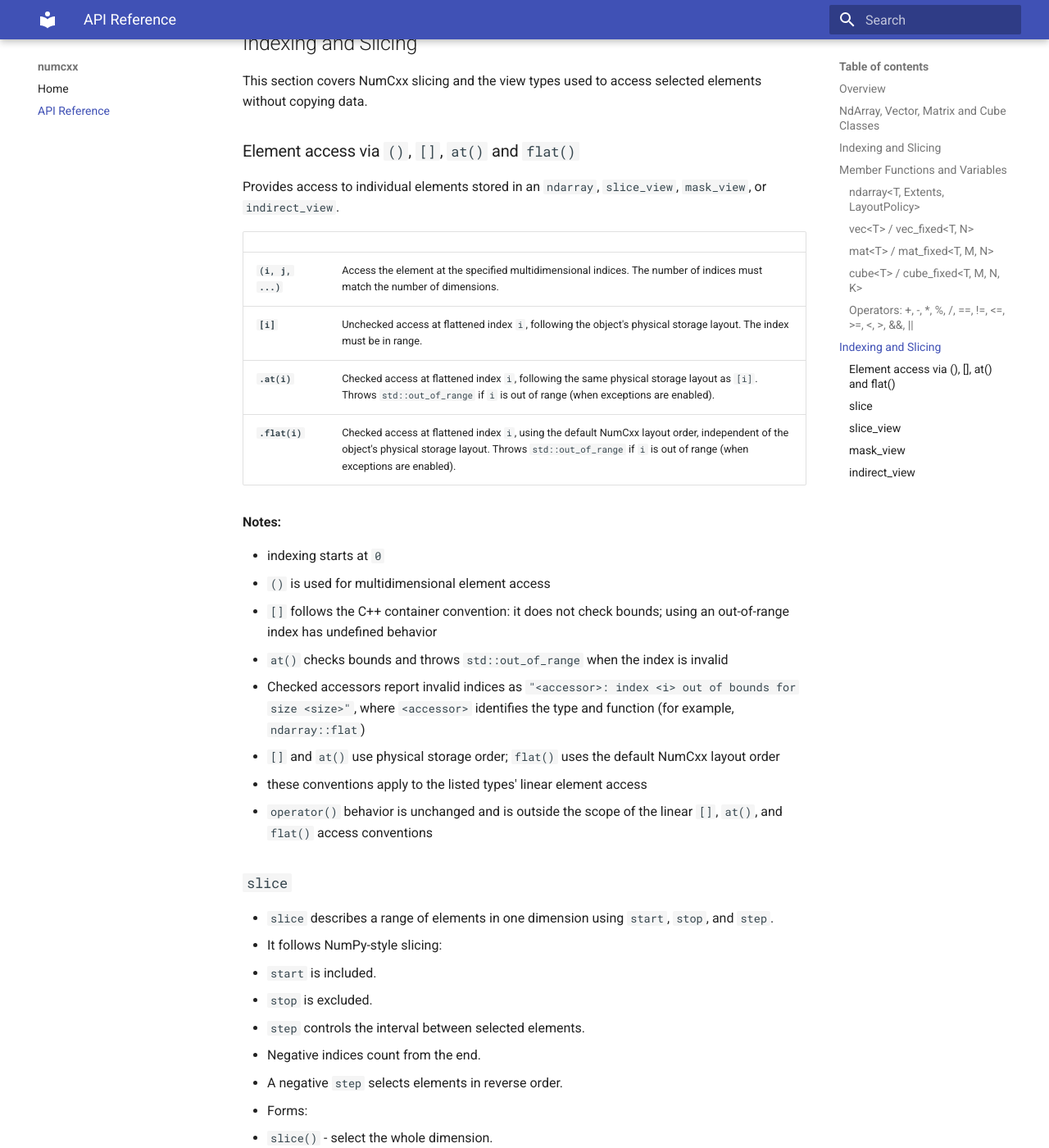
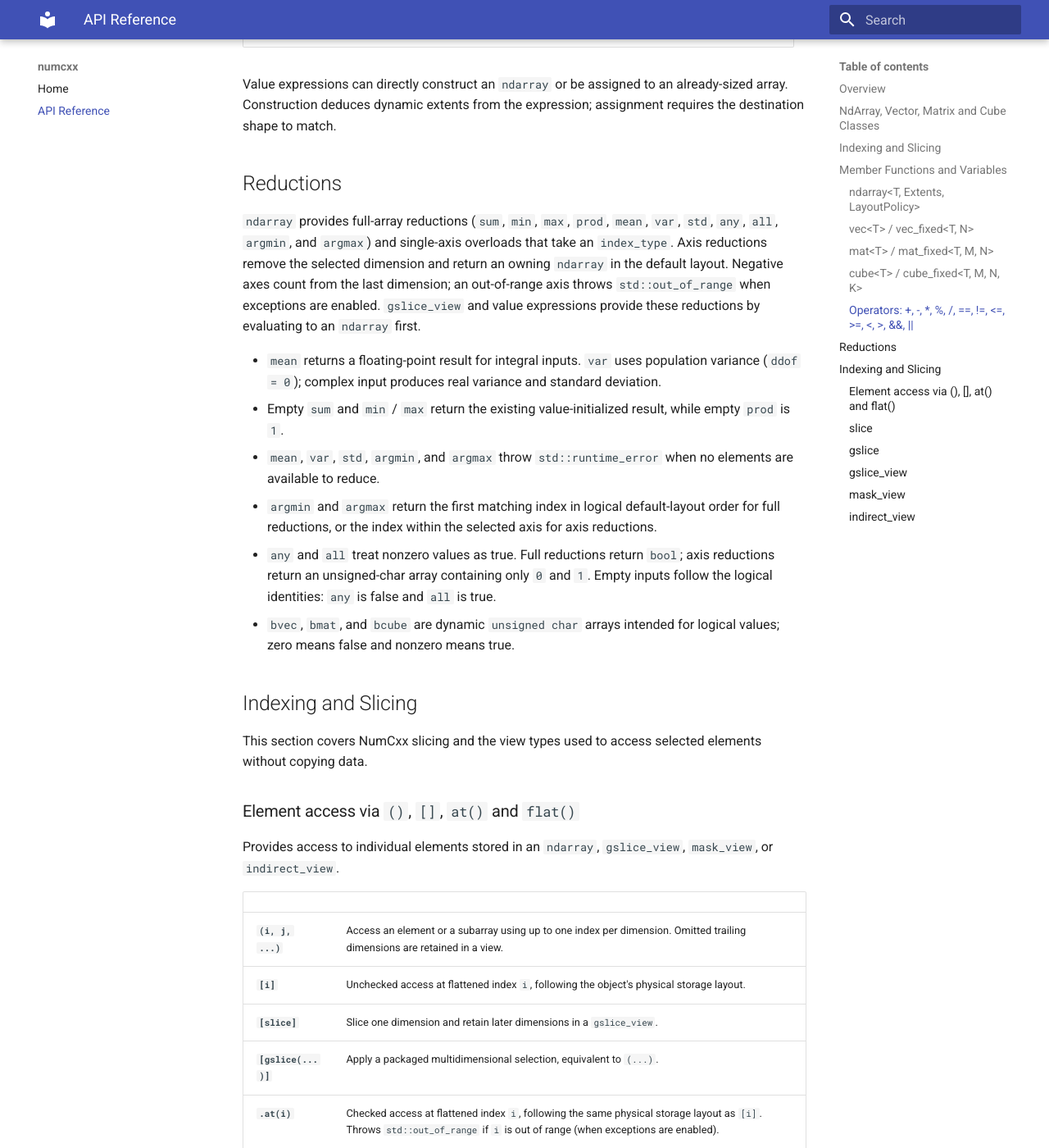
Before and after one commit to ypan1988/numcxx, an MkDocs documentation site: the page built from docs/API.md, in a window 1280 px wide and 1400 px high, scrolled down 4354 px. Shown: the whole window at 82% size. Built offline with MkDocs 1.6.1 and Material for MkDocs 9.7.7, drawn with Linux system fonts in a browser that asks for light colours; some of the changed text lies outside the part shown.

Commit message:
construct from expression

```diff
--- a/docs/API.md
+++ b/docs/API.md
@@ -4,6 +4,7 @@
 + [ndarray, vector, matrix and cube classes](#ndarray-classes)
 + [indexing and slicing](#indexing-and-slicing)
 + [member functions and variables](#member-functions-and-variables)
++ [reductions](#reductions)
 
 <a id="ndarray-classes"></a>
 ## NdArray, Vector, Matrix and Cube Classes
@@ -21,7 +22,8 @@
 |---|---|
 | **[element access](#element-access)** | element access via `()`, `[]` and `flat()` |
 | **[`slice`](#slice-def)** | describes a range of elements along one dimension |
-| **[`slice_view`](#slice-view-def)** | view created by slicing an array |
+| **[`gslice`](#gslice-def)** | packages multidimensional index and slice arguments |
+| **[`gslice_view`](#gslice-view-def)** | view created by slicing an array |
 | **[`mask_view`](#mask-view-def)** | view selecting elements using a boolean mask |
 | **[`indirect_view`](#indirect-view-def)** | view selecting elements using indices |
 
@@ -41,7 +43,7 @@
     + `ndarray(SizeTypes... dyn_exts)` - with dynamic extents (rank must match `Extents::rank()`).
     + `ndarray(const ndarray &other)` - copy constructor.
     + `ndarray(ndarray &&other)` - move constructor.
-    + `ndarray(const slice_view<T, Ex, Lp> &sv)` - from a slice view.
+    + `ndarray(const gslice_view<T, Ex, Lp> &sv)` - from a slice view.
     + `ndarray(const mask_view<T> &mv)` - from a mask view.
     + `ndarray(const indirect_view<T> &iv)` - from an indirect view.
 
@@ -144,6 +146,37 @@ ucube222 / ucube333 / ucube444 = cube_fixed<unsigned, N, N, N>
 | `&&` | element-wise logical AND |
 | `\|\|` | element-wise logical OR |
 
+Value expressions can directly construct an `ndarray` or be assigned to an
+already-sized array. Construction deduces dynamic extents from the expression;
+assignment requires the destination shape to match.
+
+<a id="reductions"></a>
+## Reductions
+
+`ndarray` provides full-array reductions (`sum`, `min`, `max`, `prod`, `mean`,
+`var`, `std`, `any`, `all`, `argmin`, and `argmax`) and single-axis overloads
+that take an `index_type`. Axis reductions remove the selected dimension and
+return an owning `ndarray` in the default layout. Negative axes count from the
+last dimension; an out-of-range axis throws `std::out_of_range` when exceptions
+are enabled. `gslice_view` and value expressions provide these reductions by
+evaluating to an `ndarray` first.
+
+- `mean` returns a floating-point result for integral inputs. `var` uses
+  population variance (`ddof = 0`); complex input produces real variance and
+  standard deviation.
+- Empty `sum` and `min` / `max` return the existing value-initialized result,
+  while empty `prod` is `1`.
+- `mean`, `var`, `std`, `argmin`, and `argmax` throw `std::runtime_error` when
+  no elements are available to reduce.
+- `argmin` and `argmax` return the first matching index in logical
+  default-layout order for full reductions, or the index within the selected
+  axis for axis reductions.
+- `any` and `all` treat nonzero values as true. Full reductions return `bool`;
+  axis reductions return an unsigned-char array containing only `0` and `1`.
+  Empty inputs follow the logical identities: `any` is false and `all` is true.
+- `bvec`, `bmat`, and `bcube` are dynamic `unsigned char` arrays intended for
+  logical values; zero means false and nonzero means true.
+
 ## Indexing and Slicing
 
 This section covers NumCxx slicing and the view types used to access selected elements without copying data.
@@ -151,26 +184,33 @@ This section covers NumCxx slicing and the view types used to access selected el
 <a id="element-access"></a>
 ### Element access via `()`, `[]`, `at()` and `flat()`
 
-Provides access to individual elements stored in an `ndarray`, `slice_view`,
+Provides access to individual elements stored in an `ndarray`, `gslice_view`,
 `mask_view`, or `indirect_view`.
 
 | | |
 |---|---|
-| **`(i, j, ...)`** | Access the element at the specified multidimensional indices. The number of indices must match the number of dimensions. |
-| **`[i]`** | Unchecked access at flattened index `i`, following the object's physical storage layout. The index must be in range. |
+| **`(i, j, ...)`** | Access an element or a subarray using up to one index per dimension. Omitted trailing dimensions are retained in a view. |
+| **`[i]`** | Unchecked access at flattened index `i`, following the object's physical storage layout. |
+| **`[slice]`** | Slice one dimension and retain later dimensions in a `gslice_view`. |
+| **`[gslice(...)]`** | Apply a packaged multidimensional selection, equivalent to `(...)`. |
 | **`.at(i)`** | Checked access at flattened index `i`, following the same physical storage layout as `[i]`. Throws `std::out_of_range` if `i` is out of range (when exceptions are enabled). |
 | **`.flat(i)`** | Checked access at flattened index `i`, using the default NumCxx layout order, independent of the object's physical storage layout. Throws `std::out_of_range` if `i` is out of range (when exceptions are enabled). |
 
 **Notes:**
 
 - indexing starts at `0`
-- `()` is used for multidimensional element access
-- `[]` follows the C++ container convention: it does not check bounds; using an out-of-range index has undefined behavior
+- `()` handles multiple indices and remains the multidimensional indexing and slicing syntax.
+- When every dimension is indexed by an integer, `()` returns an element reference.
+- When one or more dimensions remain, `()` returns a view; omitted trailing dimensions are treated as `full_extent`. For example, `A(1)` is equivalent to `A(1, full_extent)` for a 2-D array.
+- `[]` takes one selector: an integer for flattened access, a `slice` for single-axis slicing, a `gslice` for packaged multidimensional indexing, a boolean expression for mask selection, or an index collection for indirect selection.
+- `A[gslice(i, s, t)]` is equivalent to `A(i, s, t)`. A complete set of integer arguments selects an element; otherwise the result is a view.
+- Indices always refer to logical axes in order, for both row-major and column-major arrays.
+- NumCxx supports integer indices, `slice`, `full_extent`, and integral pair ranges. This is basic partial indexing, not full NumPy indexing; features such as ellipsis, new axes, and advanced array indices are not supported.
+- Integer `[]` access follows the C++ container convention: it does not check bounds; using an out-of-range index has undefined behavior.
 - `at()` checks bounds and throws `std::out_of_range` when the index is invalid
 - Checked accessors report invalid indices as `"<accessor>: index <i> out of bounds for size <size>"`, where `<accessor>` identifies the type and function (for example, `ndarray::flat`)
-- `[]` and `at()` use physical storage order; `flat()` uses the default NumCxx layout order
+- Linear `[]` and `at()` use physical storage order; `flat()` uses the default NumCxx layout order.
 - these conventions apply to the listed types' linear element access
-- `operator()` behavior is unchanged and is outside the scope of the linear `[]`, `at()`, and `flat()` access conventions
 
 <a id="slice-def"></a>
 ### `slice`
@@ -207,10 +247,11 @@ Provides access to individual elements stored in an `ndarray`, `slice_view`,
   - `slice({}, {}, step)` - omit both `start` and `stop`.
 
 - Slicing an `ndarray`:
-  - Use `operator()` with one argument for each dimension.
+  - Use `operator()` with no more than one argument per dimension, or put the arguments in a `gslice` and pass it to `operator[]`.
   - An integer selects one element along a dimension.
   - A `slice` selects a range of elements.
   - `full_extent` selects the whole dimension.
+  - Dimensions omitted from the end of the argument list are selected in full.
   - A pair such as `{1, 4}` is a convenient range equivalent to `slice(1, 4)`.
 
 - Examples:
@@ -221,6 +262,7 @@ Provides access to individual elements stored in an `ndarray`, `slice_view`,
       auto cols = A(full_extent, slice(0, 5, 2));
       auto row  = A(1, full_extent);
       auto rev  = A(slice({}, {}, -1), full_extent);
+      auto rows_by_subscript = A[gslice(slice(1, 3), full_extent)];
 
   In the examples above:
   - `rows` selects rows 1 and 2 and keeps all columns.
@@ -228,7 +270,7 @@ Provides access to individual elements stored in an `ndarray`, `slice_view`,
   - `row` selects row 1 and keeps all columns.
   - `rev` keeps all columns and reverses the row order.
 
-- A slicing operation returns a `slice_view` of the original array:
+- A slicing operation returns a `gslice_view` of the original array:
   - The selected elements are not copied.
   - Changes made through the view affect the original array.
   - A new independent `ndarray` can be constructed from the view when a copy is needed.
@@ -250,16 +292,25 @@ Provides access to individual elements stored in an `ndarray`, `slice_view`,
   - `step` must not be zero.
   - Out-of-range `start` and `stop` values are clipped to the valid range.
 
-<a id="slice-view-def"></a>
-### `slice_view`
+<a id="gslice-def"></a>
+### `gslice`
 
-- `slice_view` is a multidimensional, non-owning view created by slicing an `ndarray` or another compatible view.
+- `gslice` owns a value copy of one or more scalar indices, `slice` objects, `full_extent` markers, or integral pair ranges.
+- It packages the same multidimensional arguments accepted by `operator()`, so they can be passed as one selector to `operator[]`.
+- `A[gslice(1, slice(0, 4, 2))]` is equivalent to `A(1, slice(0, 4, 2))`.
+- A complete set of scalar indices accesses an element; partial or slicing selections produce a `gslice_view`.
+- `gslice` is a NumCxx argument-pack type; its representation is distinct from `std::gslice`.
+
+<a id="gslice-view-def"></a>
+### `gslice_view`
+
+- `gslice_view` is a multidimensional, non-owning view created by slicing an `ndarray` or another compatible view.
 - It preserves the shape of the selected elements, except for dimensions removed by integer indexing.
 - Elements can be read or modified through the view.
 - Changes made through the view affect the original array.
 - Assigning a scalar sets every selected element to that value.
-- Construct an `ndarray` from a `slice_view` when an independent copy is required.
-- A `slice_view` must not outlive the array or view from which it was created.
+- Construct an `ndarray` from a `gslice_view` when an independent copy is required.
+- A `gslice_view` must not outlive the array or view from which it was created.
 
 <a id="mask-view-def"></a>
 ### `mask_view`
```
Also changed, not shown: 3 other files.
